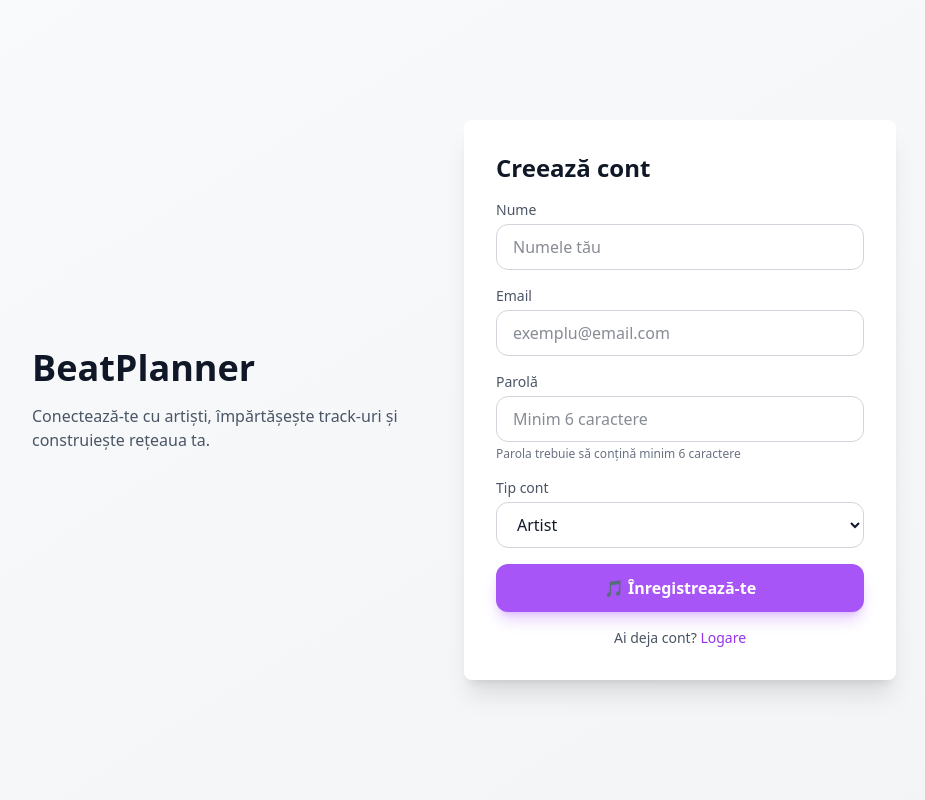
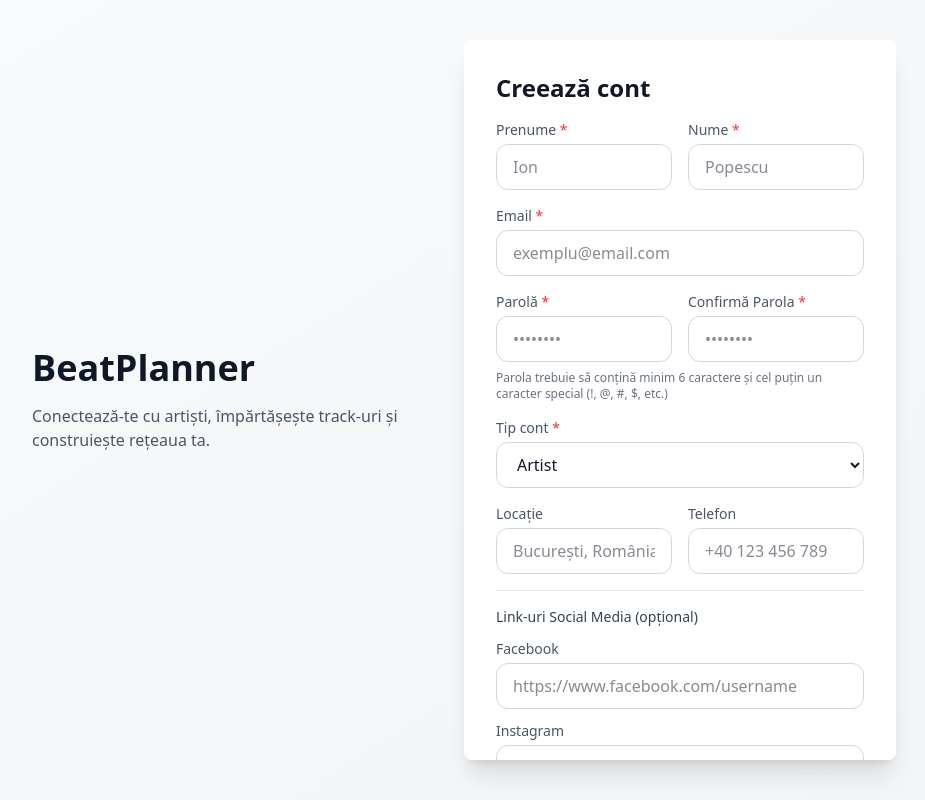
Before and after one commit to Criistiian7/BPM-Studios, a React (Vite) app: page /auth in a window 1280 px wide. Both pictures are taken after a click on the button "Creează cont". Shown: the whole page, without its empty margins (192-1117 px from the left). Built offline with nearby package versions, Linux system fonts and the light colour scheme; no server answers.

Commit message:
Register Actualizat Complet

```diff
--- a/src/components/auth/register.tsx
+++ b/src/components/auth/register.tsx
@@ -1,120 +1,328 @@
 import React, { useState } from "react";
 import { useAuth } from "../../context/authContext";
 import type { AccountType } from "../../types/user";
+import { doc, setDoc } from "firebase/firestore";
+import { db } from "../../firebase";
+import { auth } from "../../firebase";
 
 type Props = { onSwitchToLogin: () => void };
 
 const Register: React.FC<Props> = ({ onSwitchToLogin }) => {
   const { register: registerUser } = useAuth();
   const [error, setError] = useState<string | null>(null);
+  const [isSubmitting, setIsSubmitting] = useState(false);
+
+  const [formData, setFormData] = useState({
+    firstName: "",
+    lastName: "",
+    email: "",
+    password: "",
+    confirmPassword: "",
+    accountType: "artist" as AccountType,
+    location: "",
+    phoneNumber: "",
+    facebook: "",
+    instagram: "",
+    youtube: "",
+  });
+
+  const handleChange = (e: React.ChangeEvent<HTMLInputElement | HTMLSelectElement>) => {
+    setFormData({
+      ...formData,
+      [e.target.name]: e.target.value,
+    });
+  };
+
+  const validateForm = (): string | null => {
+    if (!formData.firstName.trim()) return "Te rugăm sa introduci numele.";
+    if (!formData.lastName.trim()) return "Te rugăm sa introduci numele de familie.";
+
+    const emailRegex = /^[^\s@]+@[^\s@]+\.[^\s@]+$/;
+    if (!emailRegex.test(formData.email)) return "Adresa de email nu este validă.";
+
+    if (formData.password.length < 6) return "Parola trebuie să conțină minim 6 caractere.";
+
+    if (!/[!@#$%^&*(),.?":{}|<>]/.test(formData.password))
+      return "Parola trebuie să conțină cel puțin un caracter special (!, @, #, $, etc.)";
+
+    if (formData.password !== formData.confirmPassword) return "Parolele nu se potrivesc.";
+
+    if (formData.phoneNumber && !/^[0-9+\-\s()]+$/.test(formData.phoneNumber))
+      return "Numărul de telefon nu este valid.";
+
+    return null;
+  };
 
   const handleSubmit = async (e: React.FormEvent) => {
     e.preventDefault();
+    if (isSubmitting) return;
+
     setError(null);
-    const form = e.currentTarget as HTMLFormElement;
-    const fd = new FormData(form);
-    const name = String(fd.get("name") ?? "");
-    const email = String(fd.get("email") ?? "");
-    const password = String(fd.get("password") ?? "");
-    const accountType = (String(fd.get("accountType") ?? "artist") as AccountType);
+
+    const validationError = validateForm();
+    if (validationError) {
+      setError(validationError);
+      return;
+    }
+
+    setIsSubmitting(true);
+
     try {
-      await registerUser(email, password, name, accountType);
+      const fullName = `${formData.firstName.trim()} ${formData.lastName.trim()}`;
+
+      await registerUser(formData.email, formData.password, fullName, formData.accountType);
+
+      // 🔹 Corectare Promise + onAuthStateChanged
+      const user = await new Promise<any>((resolve, reject) => {
+        const unsubscribe = auth.onAuthStateChanged(
+          (fbUser) => {
+            if (fbUser) {
+              unsubscribe();
+              resolve(fbUser);
+            }
+          },
+          (err) => reject(err)
+        );
+      });
+
+      if (user) {
+        const userRef = doc(db, "users", user.uid);
+        await setDoc(
+          userRef,
+          {
+            uid: user.uid,
+            email: formData.email,
+            displayName: fullName,
+            photoURL: null,
+            accountType: formData.accountType,
+            rating: 0,
+            description: "",
+            genre: "",
+            location: formData.location.trim(),
+            phoneNumber: formData.phoneNumber.trim() || null,
+            socialLinks: {
+              facebook: formData.facebook.trim() || null,
+              instagram: formData.instagram.trim() || null,
+              youtube: formData.youtube.trim() || null,
+            },
+            statistics: { tracksUploaded: 0, projectsCompleted: 0 },
+            memberSince: new Date().toISOString(),
+            createdAt: new Date(),
+          },
+          { merge: true }
+        );
+      }
+
+      alert("✅ Cont creat cu succes! Te rugăm să te autentifici.");
+      onSwitchToLogin();
     } catch (err: any) {
-      setError(err.message ?? "Register failed");
+      const errorCode = err?.code || "";
+      if (errorCode === "auth/email-already-in-use")
+        setError("Acest email este deja înregistrat. Te rugăm să te autentifici.");
+      else if (errorCode === "auth/invalid-email") setError("Adresa de email nu este validă.");
+      else if (errorCode === "auth/weak-password")
+        setError("Parola este prea slabă. Folosește minim 6 caractere.");
+      else if (errorCode === "auth/network-request-failed")
+        setError("Eroare de conexiune. Verifică internetul și încearcă din nou.");
+      else setError("A apărut o eroare la înregistrare. Te rugăm să încerci din nou.");
+    } finally {
+      setIsSubmitting(false);
     }
   };
 
-
   return (
-    <div className="w-full max-w-md p-8 bg-white dark:bg-gray-800 rounded-lg shadow-xl transition-colors">
-      <h2 className="text-2xl font-semibold mb-4 text-gray-900 dark:text-white">
-        Creează cont
-      </h2>
+    <div className="w-full max-w-2xl p-8 bg-white dark:bg-gray-800 rounded-lg shadow-xl transition-colors max-h-[90vh] overflow-y-auto">
+      <h2 className="text-2xl font-semibold mb-4 text-gray-900 dark:text-white">Creează cont</h2>
       {error && (
-        <div className="mb-3 p-3 bg-red-50 dark:bg-red-900/20 border border-red-200 dark:border-red-800 text-red-700 dark:text-red-400 rounded-lg" role="alert">
+        <div
+          className="mb-3 p-3 bg-red-50 dark:bg-red-900/20 border border-red-200 dark:border-red-800 text-red-700 dark:text-red-400 rounded-lg"
+          role="alert"
+        >
           {error}
         </div>
       )}
+
       <form onSubmit={handleSubmit} className="space-y-4">
+        {/* Nume și Prenume */}
+        <div className="grid grid-cols-1 md:grid-cols-2 gap-4">
           <div>
-          <label htmlFor="name" className="block text-sm text-gray-600 dark:text-gray-300 mb-1">
-            Nume
+            <label htmlFor="firstName" className="block text-sm text-gray-600 dark:text-gray-300 mb-1">
+              Prenume <span className="text-red-500">*</span>
             </label>
             <input
-            id="name"
-            name="name"
+              id="firstName"
+              name="firstName"
               type="text"
               required
-            autoComplete="name"
+              value={formData.firstName}
+              onChange={handleChange}
               className="w-full px-4 py-2.5 border border-gray-300 dark:border-gray-600 rounded-xl bg-white dark:bg-gray-900 text-gray-900 dark:text-white focus:ring-2 focus:ring-primary-500 focus:border-transparent transition-colors"
-            placeholder="Numele tău"
-            aria-required="true"
+              placeholder="Ion"
             />
           </div>
+
+          <div>
+            <label htmlFor="lastName" className="block text-sm text-gray-600 dark:text-gray-300 mb-1">
+              Nume <span className="text-red-500">*</span>
+            </label>
+            <input
+              id="lastName"
+              name="lastName"
+              type="text"
+              required
+              value={formData.lastName}
+              onChange={handleChange}
+              className="w-full px-4 py-2.5 border border-gray-300 dark:border-gray-600 rounded-xl bg-white dark:bg-gray-900 text-gray-900 dark:text-white focus:ring-2 focus:ring-primary-500 focus:border-transparent transition-colors"
+              placeholder="Popescu"
+            />
+          </div>
+        </div>
+
+        {/* Email */}
         <div>
           <label htmlFor="register-email" className="block text-sm text-gray-600 dark:text-gray-300 mb-1">
-            Email
+            Email <span className="text-red-500">*</span>
           </label>
           <input
             id="register-email"
             name="email"
             type="email"
             required
+            value={formData.email}
+            onChange={handleChange}
             autoComplete="email"
             className="w-full px-4 py-2.5 border border-gray-300 dark:border-gray-600 rounded-xl bg-white dark:bg-gray-900 text-gray-900 dark:text-white focus:ring-2 focus:ring-primary-500 focus:border-transparent transition-colors"
             placeholder="exemplu@email.com"
-            aria-required="true"
           />
         </div>
+
+        {/* Parola și Confirmare */}
+        <div className="grid grid-cols-1 md:grid-cols-2 gap-4">
           <div>
             <label htmlFor="register-password" className="block text-sm text-gray-600 dark:text-gray-300 mb-1">
-            Parolă
+              Parolă <span className="text-red-500">*</span>
             </label>
             <input
               id="register-password"
               name="password"
               type="password"
               required
-            minLength={6}
+              value={formData.password}
+              onChange={handleChange}
               autoComplete="new-password"
               className="w-full px-4 py-2.5 border border-gray-300 dark:border-gray-600 rounded-xl bg-white dark:bg-gray-900 text-gray-900 dark:text-white focus:ring-2 focus:ring-primary-500 focus:border-transparent transition-colors"
-            placeholder="Minim 6 caractere"
-            aria-required="true"
-            aria-describedby="password-hint"
+              placeholder="••••••••"
             />
-          <p id="password-hint" className="text-xs text-gray-500 dark:text-gray-400 mt-1">
-            Parola trebuie să conțină minim 6 caractere
+          </div>
+
+          <div>
+            <label htmlFor="confirmPassword" className="block text-sm text-gray-600 dark:text-gray-300 mb-1">
+              Confirmă Parola <span className="text-red-500">*</span>
+            </label>
+            <input
+              id="confirmPassword"
+              name="confirmPassword"
+              type="password"
+              required
+              value={formData.confirmPassword}
+              onChange={handleChange}
+              autoComplete="new-password"
+              className="w-full px-4 py-2.5 border border-gray-300 dark:border-gray-600 rounded-xl bg-white dark:bg-gray-900 text-gray-900 dark:text-white focus:ring-2 focus:ring-primary-500 focus:border-transparent transition-colors"
+              placeholder="••••••••"
+            />
+          </div>
+        </div>
+        <p className="text-xs text-gray-500 dark:text-gray-400 -mt-2">
+          Parola trebuie să conțină minim 6 caractere și cel puțin un caracter special (!, @, #, $, etc.)
         </p>
-        </div>
+
+        {/* Tip cont */}
         <div>
           <label htmlFor="accountType" className="block text-sm text-gray-600 dark:text-gray-300 mb-1">
-            Tip cont
+            Tip cont <span className="text-red-500">*</span>
           </label>
           <select
             id="accountType"
             name="accountType"
-            defaultValue="artist"
+            value={formData.accountType}
+            onChange={handleChange}
             className="w-full px-4 py-2.5 border border-gray-300 dark:border-gray-600 rounded-xl bg-white dark:bg-gray-900 text-gray-900 dark:text-white focus:ring-2 focus:ring-primary-500 focus:border-transparent transition-colors"
-            aria-label="Selectează tipul de cont"
           >
             <option value="artist">Artist</option>
             <option value="producer">Producător</option>
           </select>
         </div>
+
+        {/* Locație și Telefon */}
+        <div className="grid grid-cols-1 md:grid-cols-2 gap-4">
+          <div>
+            <label htmlFor="location" className="block text-sm text-gray-600 dark:text-gray-300 mb-1">
+              Locație
+            </label>
+            <input
+              id="location"
+              name="location"
+              type="text"
+              value={formData.location}
+              onChange={handleChange}
+              className="w-full px-4 py-2.5 border border-gray-300 dark:border-gray-600 rounded-xl bg-white dark:bg-gray-900 text-gray-900 dark:text-white focus:ring-2 focus:ring-primary-500 focus:border-transparent transition-colors"
+              placeholder="București, România"
+            />
+          </div>
+
+          <div>
+            <label htmlFor="phoneNumber" className="block text-sm text-gray-600 dark:text-gray-300 mb-1">
+              Telefon
+            </label>
+            <input
+              id="phoneNumber"
+              name="phoneNumber"
+              type="tel"
+              value={formData.phoneNumber}
+              onChange={handleChange}
+              className="w-full px-4 py-2.5 border border-gray-300 dark:border-gray-600 rounded-xl bg-white dark:bg-gray-900 text-gray-900 dark:text-white focus:ring-2 focus:ring-primary-500 focus:border-transparent transition-colors"
+              placeholder="+40 123 456 789"
+            />
+          </div>
+        </div>
+
+        {/* Social Media Links */}
+        <div className="border-t border-gray-200 dark:border-gray-700 pt-4">
+          <h3 className="text-sm font-medium text-gray-700 dark:text-gray-300 mb-3">Link-uri Social Media (opțional)</h3>
+          <div className="space-y-3">
+            {["facebook", "instagram", "youtube"].map((key) => (
+              <div key={key}>
+                <label htmlFor={key} className="block text-sm text-gray-600 dark:text-gray-300 mb-1">
+                  {key.charAt(0).toUpperCase() + key.slice(1)}
+                </label>
+                <input
+                  id={key}
+                  name={key}
+                  type="url"
+                  value={formData[key as keyof typeof formData]}
+                  onChange={handleChange}
+                  className="w-full px-4 py-2.5 border border-gray-300 dark:border-gray-600 rounded-xl bg-white dark:bg-gray-900 text-gray-900 dark:text-white focus:ring-2 focus:ring-primary-500 focus:border-transparent transition-colors"
+                  placeholder={`https://www.${key}.com/username`}
+                />
+              </div>
+            ))}
+          </div>
+        </div>
+
         <button
           type="submit"
-          className="w-full bg-primary-500 hover:bg-primary-600 text-white font-semibold py-3 rounded-xl transition-all shadow-lg shadow-primary-500/30 focus:outline-none focus:ring-2 focus:ring-primary-500 focus:ring-offset-2"
-          aria-label="Creează cont nou"
+          disabled={isSubmitting}
+          className="w-full bg-primary-500 hover:bg-primary-600 text-white font-semibold py-3 rounded-xl transition-all shadow-lg shadow-primary-500/30 focus:outline-none focus:ring-2 focus:ring-primary-500 focus:ring-offset-2 disabled:opacity-50 disabled:cursor-not-allowed"
         >
-          🎵 Înregistrează-te
+          {isSubmitting ? "Se înregistrează..." : "🎵 Înregistrează-te"}
         </button>
       </form>
+
       <p className="mt-4 text-sm text-center text-gray-600 dark:text-gray-400">
         Ai deja cont?{" "}
         <button
           onClick={onSwitchToLogin}
           className="text-primary-600 dark:text-primary-400 hover:text-primary-700 dark:hover:text-primary-300 font-medium focus:outline-none focus:underline"
-          aria-label="Mergi la pagina de autentificare"
         >
           Logare
         </button>
```
Lines whose indentation alone changed are shown as unchanged.
